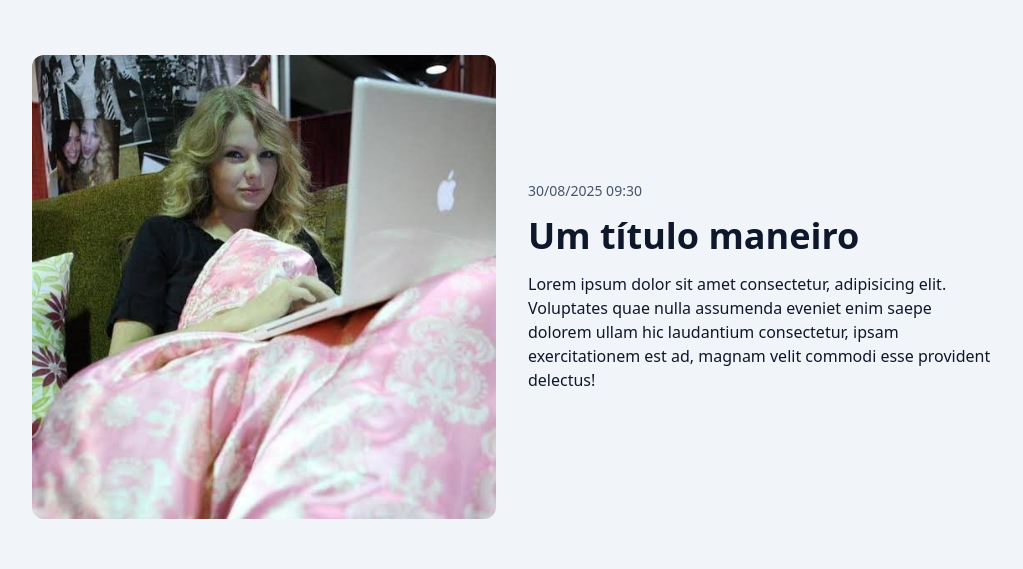
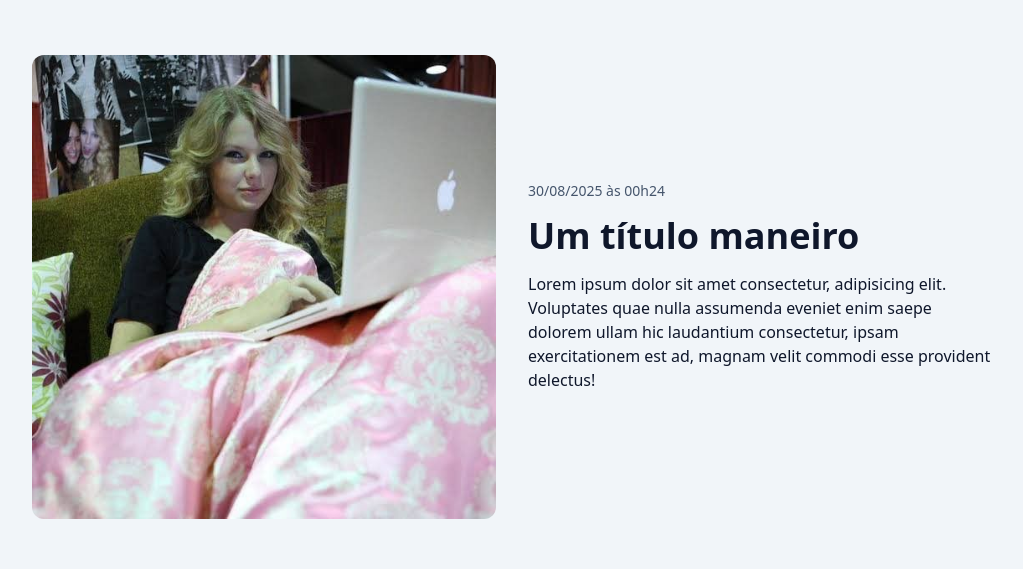
Before and after one commit to ItalyChristian/basic-blog-react, a Next.js app: page / in a window 1280 px wide. Shown: the part 149-718 px from the top of the page, without its empty margins (128-1151 px from the left). Built offline with nearby package versions, Linux system fonts and the light colour scheme.

Commit message:
creating PostSummary

```diff
--- a/src/components/PostFeatured/index.tsx
+++ b/src/components/PostFeatured/index.tsx
@@ -1,5 +1,6 @@
 import { PostCoverImage } from '../PostCoverImage';
 import { PostHeading } from '../PostHeading';
+import { PostSummary } from '../PostSummary';
 
 export const PostFeatured = () => {
   const postLink = `/post/dasds`;
@@ -19,25 +20,16 @@ export const PostFeatured = () => {
         }}
       />
 
-      <div className='flex flex-col gap-4 sm:justify-center'>
-        <time
-          dateTime='2025-08-30'
-          className='text-slate-600 text-sm/tight block'
-        >
-          30/08/2025 09:30
-        </time>
-
-        <PostHeading url={postLink} as='h1'>
-          Um título maneiro
-        </PostHeading>
-
-        <p>
-          Lorem ipsum dolor sit amet consectetur, adipisicing elit. Voluptates
+      <PostSummary
+        postHeading='h1'
+        postLink={postLink}
+        createdAt='2025-08-30T00:24:38.616Z'
+        title='Um título maneiro'
+        excerpt='Lorem ipsum dolor sit amet consectetur, adipisicing elit. Voluptates
           quae nulla assumenda eveniet enim saepe dolorem ullam hic laudantium
           consectetur, ipsam exercitationem est ad, magnam velit commodi esse
-          provident delectus!
-        </p>
-      </div>
+          provident delectus!'
+      />
     </section>
   );
 };
--- /dev/null
+++ b/src/components/PostSummary/index.tsx
@@ -0,0 +1,36 @@
+import { formatDatetime, formatDistanceToNow } from '@/utils/format-datetime';
+import { PostHeading } from '../PostHeading';
+
+type PostSummaryProps = {
+  postHeading: 'h1' | 'h2';
+  postLink: string;
+  createdAt: string;
+  title: string;
+  excerpt: string;
+};
+
+export const PostSummary = ({
+  postHeading,
+  postLink,
+  createdAt,
+  title,
+  excerpt,
+}: PostSummaryProps) => {
+  return (
+    <div className='flex flex-col gap-4 sm:justify-center'>
+      <time
+        dateTime={createdAt}
+        className='text-slate-600 text-sm/tight block'
+        title={formatDistanceToNow(createdAt)}
+      >
+        {formatDatetime(createdAt)}
+      </time>
+
+      <PostHeading url={postLink} as={postHeading}>
+        {title}
+      </PostHeading>
+
+      <p>{excerpt}</p>
+    </div>
+  );
+};
--- a/src/components/PostsList/index.tsx
+++ b/src/components/PostsList/index.tsx
@@ -1,7 +1,6 @@
 import { postRepository } from '@/repositories/post';
 import { PostCoverImage } from '../PostCoverImage';
-import { PostHeading } from '../PostHeading';
-import { formatDatetime, formatDistanceToNow } from '@/utils/format-datetime';
+import { PostSummary } from '../PostSummary';
 
 export async function PostsList() {
   const posts = await postRepository.findAll();
@@ -25,21 +24,13 @@ export async function PostsList() {
               }}
             />
 
-            <div className='flex flex-col gap-4 sm:justify-center'>
-              <time
-                dateTime={post.createdAt}
-                className='text-slate-600 text-sm/tight block'
-                title={formatDistanceToNow(post.createdAt)}
-              >
-                {formatDatetime(post.createdAt)}
-              </time>
-
-              <PostHeading url={postLink} as='h2'>
-                {post.title}
-              </PostHeading>
-
-              <p>{post.excerpt}</p>
-            </div>
+            <PostSummary
+              postHeading='h2'
+              postLink={postLink}
+              createdAt={post.createdAt}
+              title={post.title}
+              excerpt={post.excerpt}
+            />
           </div>
         );
       })}
```
